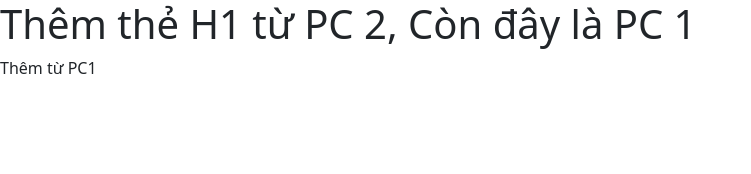
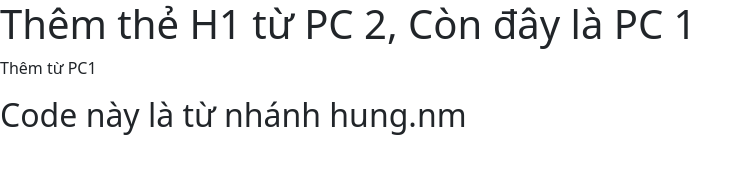
Before and after one commit to HungNguyen2318/Train_github, a plain HTML site: page index.html in a window 1280 px wide. Shown: the whole page, without its empty margins (0-751 px from the left). Drawn offline with nearby package versions, Linux system fonts and the light colour scheme.

Commit message:
cập nhật code từ nhánh hung.nm

```diff
--- a/index.html
+++ b/index.html
@@ -16,6 +16,7 @@
 <body>
   <h1>Thêm thẻ H1 từ PC 2, Còn đây là PC 1</h1>
   <p>Thêm từ PC1</p>
+  <h2>Code này là từ nhánh hung.nm</h2>
   <!-- Bootstrap JavaScript Libraries -->
   <script src="https://cdn.jsdelivr.net/npm/@popperjs/core@2.11.6/dist/umd/popper.min.js"
     integrity="sha384-oBqDVmMz9ATKxIep9tiCxS/Z9fNfEXiDAYTujMAeBAsjFuCZSmKbSSUnQlmh/jp3" crossorigin="anonymous">
```
